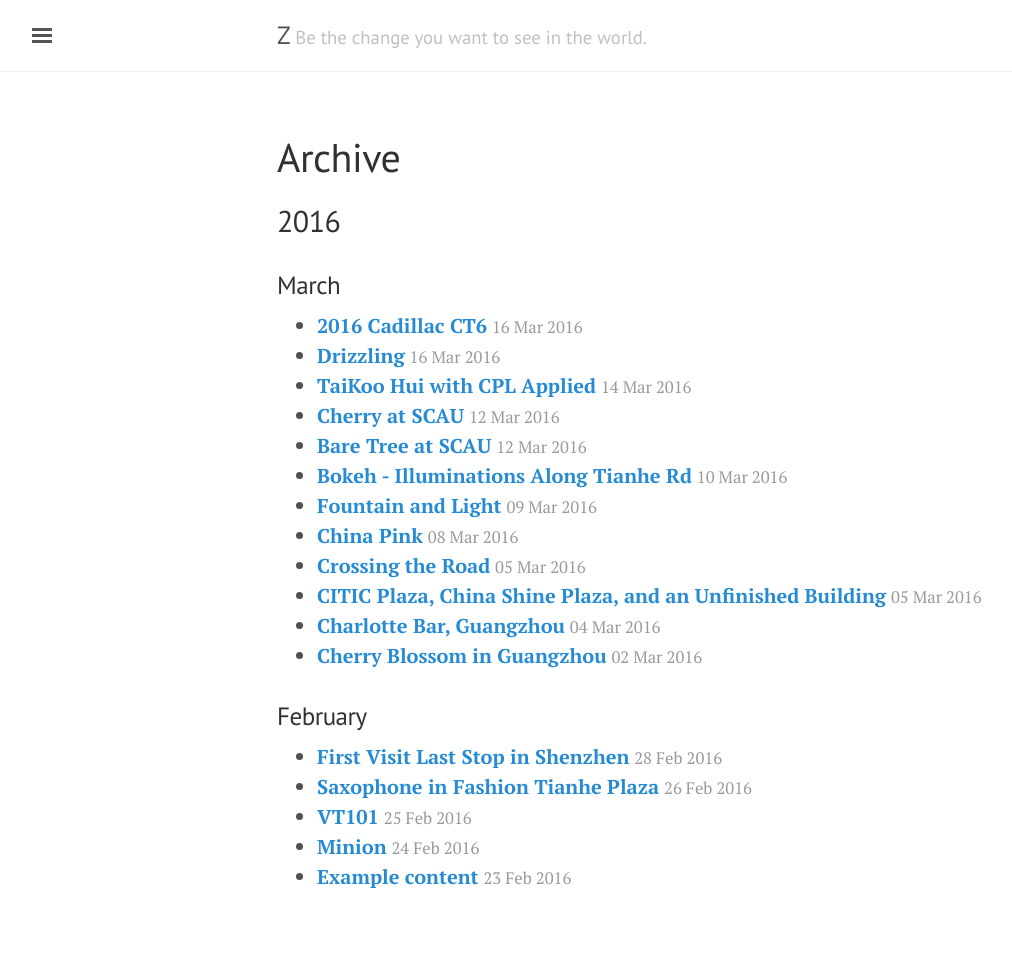
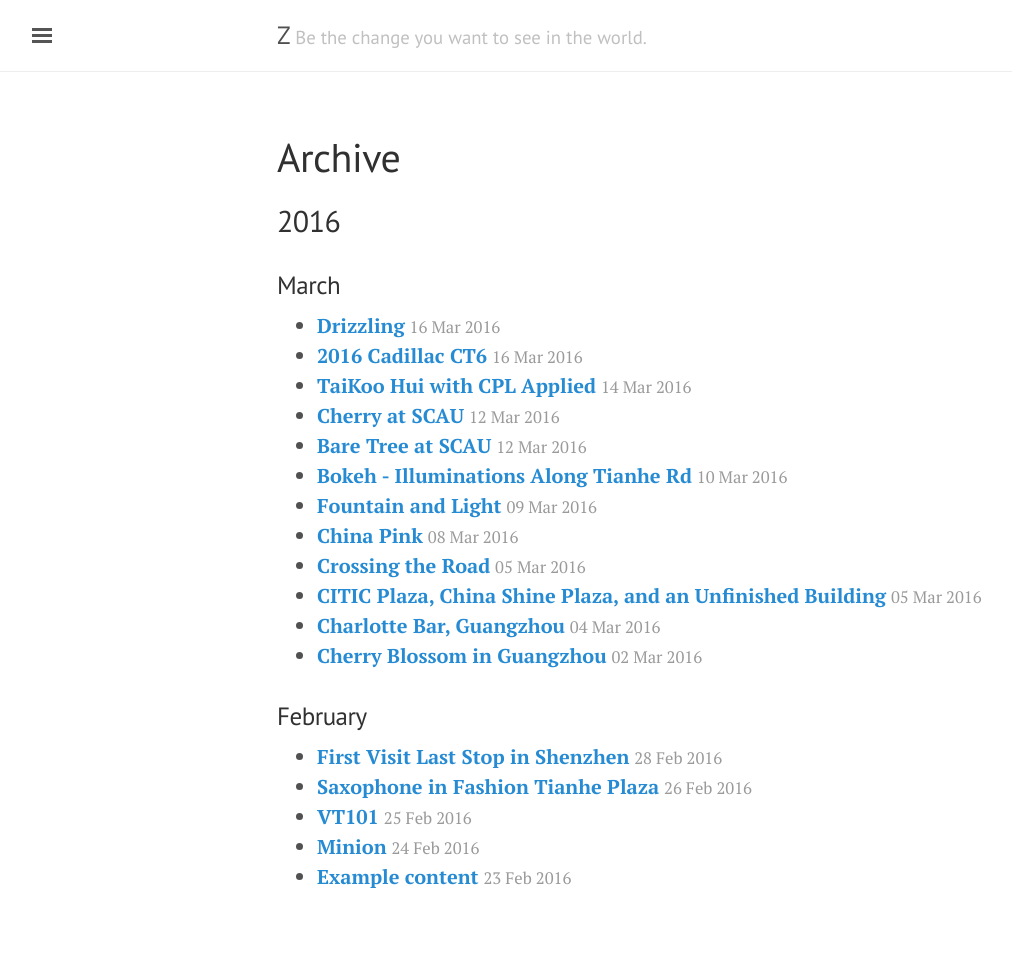
Before and after one commit to comacros/comacros.github.io, a Jekyll site: the page built from archive.md, in a window 1280 px wide. Shown: the whole page, without its empty margins (3-1015 px from the left). Built offline with Jekyll 4.4.1, drawn with Linux system fonts in a browser that asks for light colours.

Commit message:
update archive

```diff
--- a/archive.md
+++ b/archive.md
@@ -7,8 +7,8 @@ title: Archive
 
 ### March
 
+* [**Drizzling**](http://xiongzh.com/2016/03/16/Drizzling/) <small style="color:rgb(154,154,154)">16 Mar 2016</small>
 * [**2016 Cadillac CT6**](http://xiongzh.com/2016/03/16/2016-Cadillac-CT6/) <small style="color:rgb(154,154,154)">16 Mar 2016</small>
-* [**Drizzling**](http://xiongzh.com/2016/03/16/Drizzling/) <small style="color:rgb(154,154,154)">16 Mar 2016</small>
 * [**TaiKoo Hui with CPL Applied**](http://xiongzh.com/2016/03/14/TaiKoo-Hui-with-CPL-Applied/) <small style="color:rgb(154,154,154)">14 Mar 2016</small>
 * [**Cherry at SCAU**](http://xiongzh.com/2016/03/12/Cherry-at-SCAU/) <small style="color:rgb(154,154,154)">12 Mar 2016</small>
 * [**Bare Tree at SCAU**](http://xiongzh.com/2016/03/12/Bare-Tree-at-SCAU/) <small style="color:rgb(154,154,154)">12 Mar 2016</small>
```
